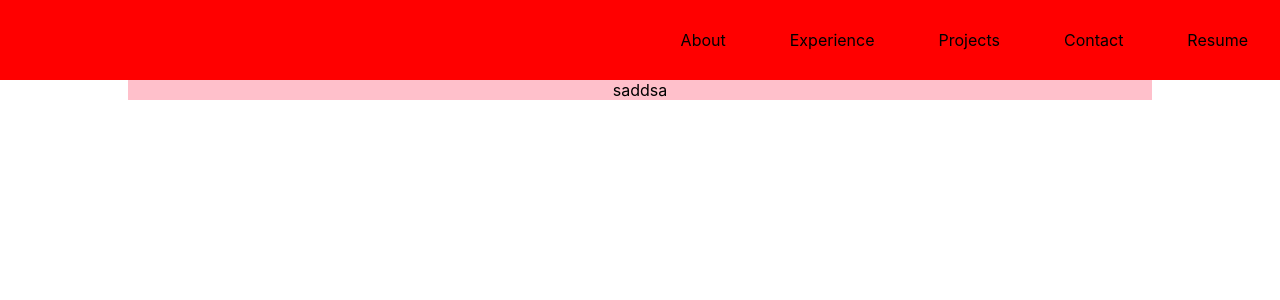
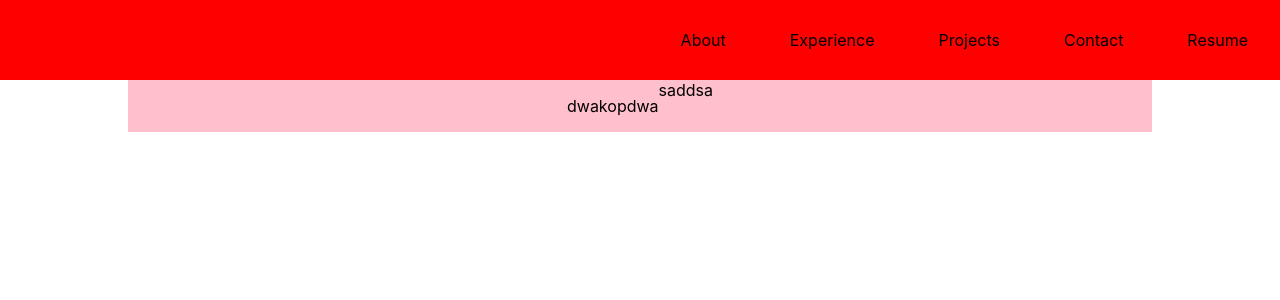
Before and after one commit to lysmm203/personal-portfolio, a React (Create React App) app: page / in a window 1280 px wide. Shown: the top 300 px of the page. Built offline with nearby package versions, Linux system fonts and the light colour scheme.

Commit message:
create export function for sidebar

```diff
--- a/src/App.js
+++ b/src/App.js
@@ -3,13 +3,14 @@ import './App.css';
 import Navbar from "./components/navbar";
 import Intro from "./components/intro"
 import Body from "./components/body"
-
+import Sidebar from "./components/sidebar"
 
 function App() {
   return (
       <div>
         <Navbar/>
           <Body>
+              <Sidebar/>
               <Intro/>
           </Body>
 
--- a/src/components/sidebar.js
+++ b/src/components/sidebar.js
@@ -0,0 +1,8 @@
+
+export default function Sidebar(){
+    return (
+        <div>
+            <p>dwakopdwa</p>
+        </div>
+    )
+}
```
